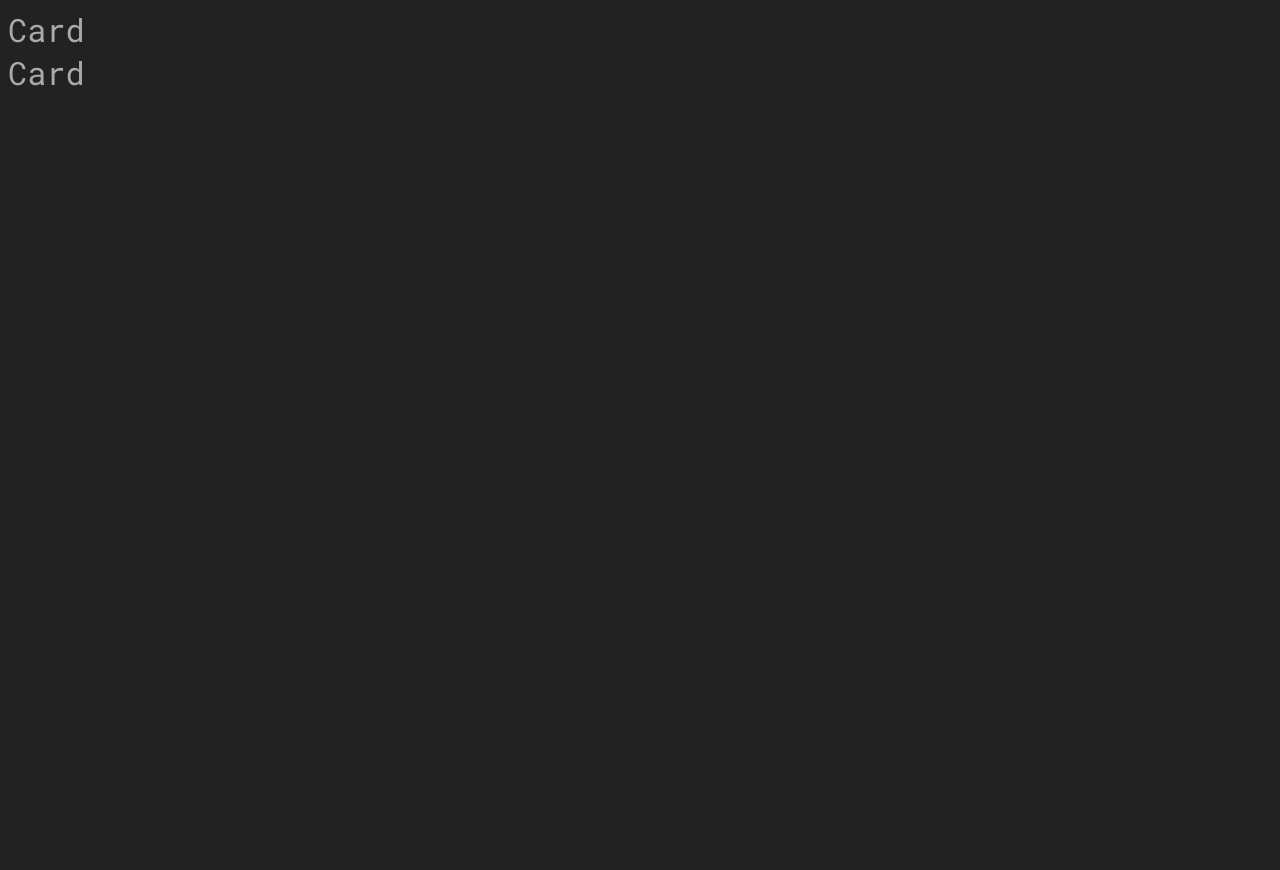
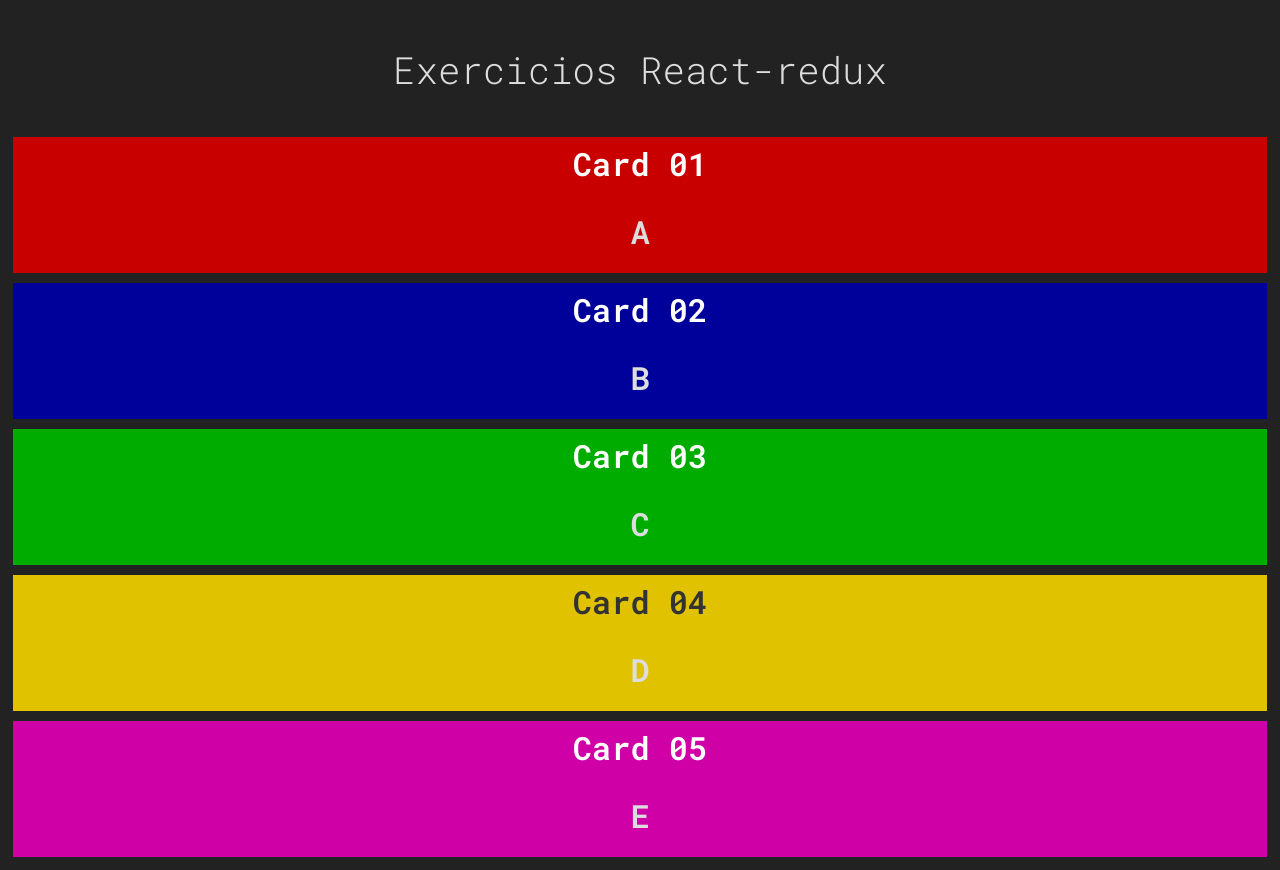
Before and after one commit to Tuliof210/Redux-practice, a React (Create React App) app: page / in a window 1280 px wide. Before the commit the page ends 800 px from the top, so only its background shows below. Built offline with nearby package versions, Linux system fonts and the light colour scheme.

Commit message:
set color

```diff
--- a/src/app/App.jsx
+++ b/src/app/App.jsx
@@ -6,8 +6,32 @@ import Card from './components/card/Card';
 export default props => {
   return (
     <div className="app-wrapper">
-      <Card />
-      <Card />
+      <h3>Exercicios React-redux</h3>
+      <div className="line">
+        <Card color="red" title="Card 01">
+          A
+        </Card>
+      </div>
+      <div className="line">
+        <Card color="blue" title="Card 02">
+          B
+        </Card>
+      </div>
+      <div className="line">
+        <Card color="green" title="Card 03">
+          C
+        </Card>
+      </div>
+      <div className="line">
+        <Card color="yellow" title="Card 04">
+          D
+        </Card>
+      </div>
+      <div className="line">
+        <Card color="pink" title="Card 05">
+          E
+        </Card>
+      </div>
     </div>
   );
 };
--- a/src/app/App.scss
+++ b/src/app/App.scss
@@ -0,0 +1,13 @@
+.app-wrapper {
+  display: flex;
+  flex-direction: column;
+  text-align: center;
+}
+
+.app-wrapper h3 {
+  font-weight: 300;
+}
+
+.line {
+  display: flex;
+}
--- a/src/app/components/card/Card.jsx
+++ b/src/app/components/card/Card.jsx
@@ -1,6 +1,17 @@
 import './Card.scss';
 import React from 'react';
 
+const getClass = (current, color = '') => {
+  return `${current} ${color}`;
+};
+
 export default props => {
-  return <div className="card-wrapper">Card</div>;
+  return (
+    <div className={getClass('card-wrapper', props['color'])}>
+      <div className="header">
+        <span className="title">{props['title']}</span>
+      </div>
+      <div className="content">{props.children}</div>
+    </div>
+  );
 };
--- a/src/app/components/card/Card.scss
+++ b/src/app/components/card/Card.scss
@@ -0,0 +1,65 @@
+.card-wrapper {
+  flex: 1;
+  display: flex;
+  flex-direction: column;
+  margin: 5px;
+}
+
+.card-wrapper .header {
+  display: flex;
+  justify-content: center;
+  color: #fff;
+}
+
+.card-wrapper .header .title {
+  flex: 1;
+  padding: 5px;
+}
+
+.card-wrapper .content {
+  padding: 20px;
+}
+
+// Card colors
+//=====================================================
+
+// Red
+.card-wrapper.red .header {
+  background-color: #c80000;
+}
+.card-wrapper.red .content {
+  background-color: #c80000;
+}
+
+// Blue
+.card-wrapper.blue .header {
+  background-color: #00009a;
+}
+.card-wrapper.blue .content {
+  background-color: #00009a;
+}
+
+// Green
+.card-wrapper.green .header {
+  background-color: #00ac00;
+}
+.card-wrapper.green .content {
+  background-color: #00ac00;
+}
+
+// Yellow
+.card-wrapper.yellow .header {
+  color: #333;
+  background-color: #e0c200;
+}
+.card-wrapper.yellow .content {
+  background-color: #e0c200;
+}
+
+// Pink
+.card-wrapper.pink .header {
+  background-color: #d000a7;
+}
+.card-wrapper.pink .content {
+  background-color: #d000a7;
+}
--- a/src/index.scss
+++ b/src/index.scss
@@ -4,9 +4,9 @@
 }
 
 body {
-  color: #aaa;
+  color: #ddd;
   background-color: #222;
   font-family: 'Roboto Mono';
   font-size: 2rem;
-  font-weight: normal;
+  font-weight: 600;
 }
```
